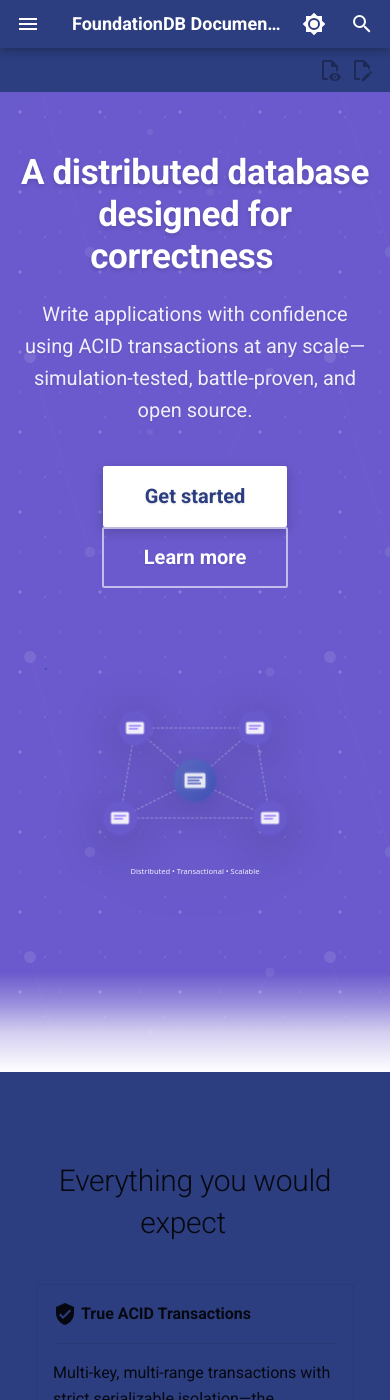
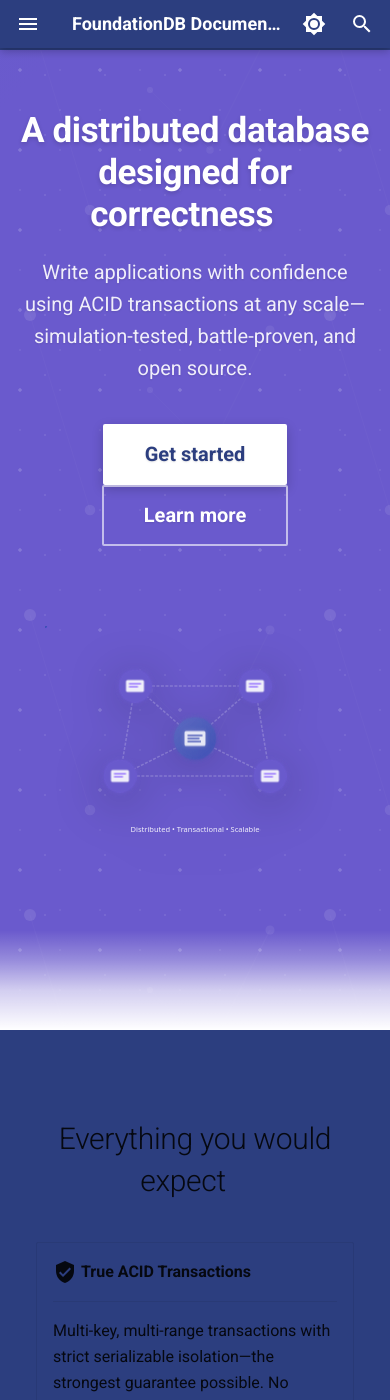
Before and after one commit to foundationdb-oss/doc-site, an MkDocs documentation site: the page built from docs/index.md, in a window 390 px wide and 1400 px high. Built offline with MkDocs 1.6.1 and Material for MkDocs 9.7.7, drawn with Linux system fonts in a browser that asks for light colours; comment, search, counter and statistics services are not loaded; the version menu is left out.

Commit message:
docs: remove spacing above hero parallax for flush header alignment on m
Agent-Id: agent-3038d7f1-903e-44d7-9b1c-bcbd7b83dda8
Linked-Note-Id: f1ba9a6f-f25f-4f9c-bad7-7c3c8fead311

```diff
--- a/docs/assets/stylesheets/extra.css
+++ b/docs/assets/stylesheets/extra.css
@@ -928,6 +928,18 @@ body:has(.hero-parallax) .md-sidebar--primary {
   body:has(.hero-parallax)[data-md-color-scheme="slate"] .md-main {
     background: var(--md-primary-fg-color);
   }
+
+  /* Collapse the theme-default spacing that sits above the hero so the
+     gradient sits flush against the fixed header on tablet/phone. */
+  body:has(.hero-parallax) .md-main__inner {
+    margin-top: 0;
+  }
+  body:has(.hero-parallax) .md-content__inner {
+    padding-top: 0;
+  }
+  body:has(.hero-parallax) .hero-parallax {
+    margin-top: 0;
+  }
 }
 
 /* ==========================================================================
```
